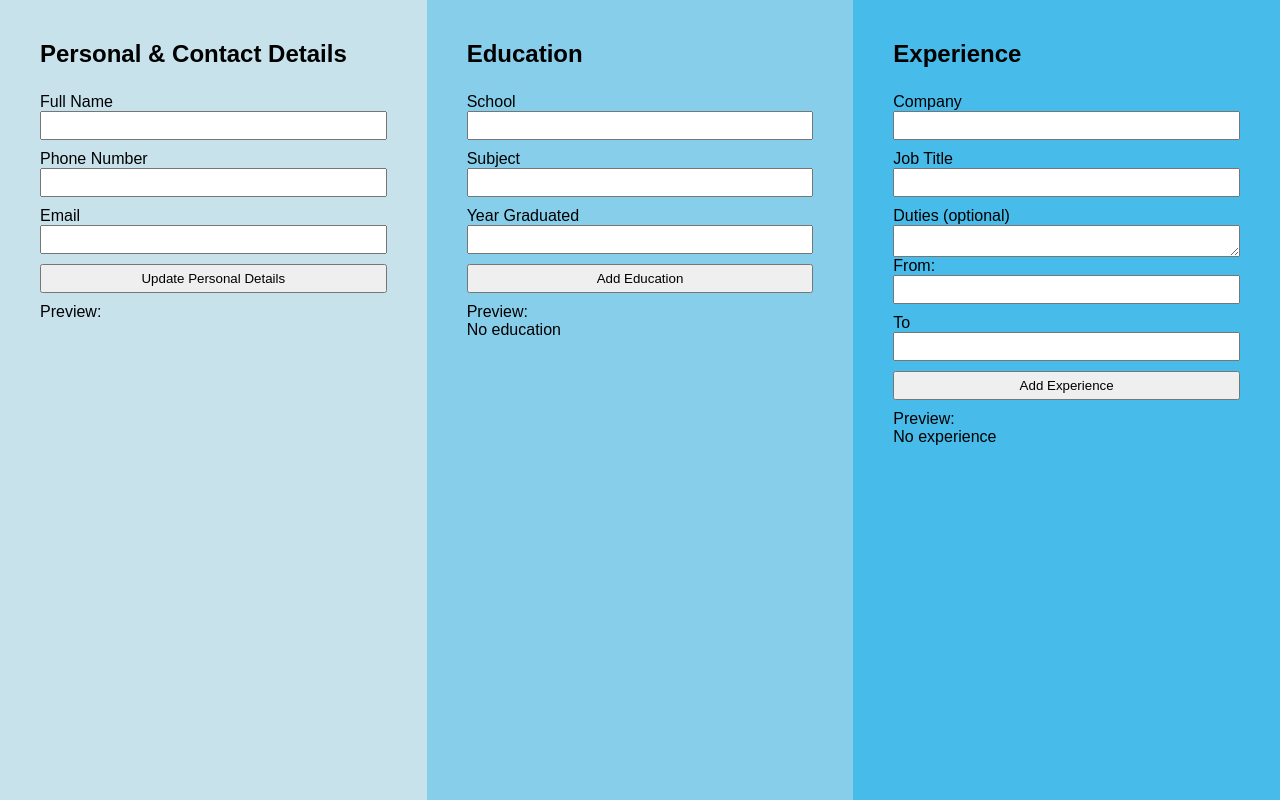
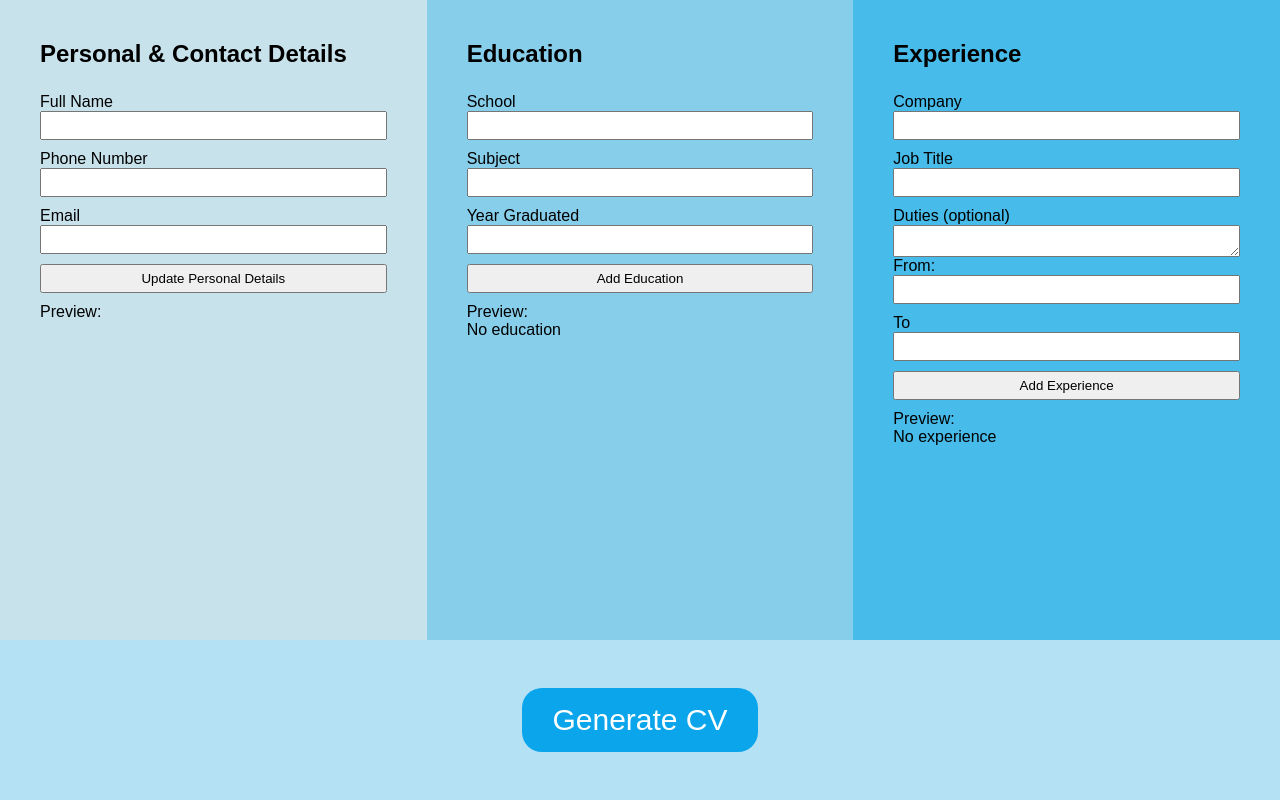
Before and after one commit to dhillman1989/cv-project, a React (Create React App) app: page / in a window 1280 px wide. Built offline with nearby package versions, Linux system fonts and the light colour scheme.

Commit message:
add cv toggle button, need to add cv page to toggle to

```diff
--- a/src/App.js
+++ b/src/App.js
@@ -6,13 +6,14 @@ import "./styles/app.css";
 import PersonalForm from "./components/PersonalForm";
 import EducationForm from "./components/EducationForm";
 import ExperienceForm from "./components/ExperienceForm";
-import Summary from "./components/Summary";
+import ShowCvControl from "./components/ShowCvControl";
 
 class App extends Component {
   constructor(props) {
     super(props);
 
     this.state = {
+      showCV: false,
       fullName: "",
       phone: "",
       email: "",
@@ -101,6 +102,10 @@ class App extends Component {
     });
   };
 
+  toggleMode = () => {
+    this.setState({ showCV: !this.state.showCV });
+  };
+
   render() {
     const {
       fullName,
@@ -151,6 +156,7 @@ class App extends Component {
           onSubmitExperience={this.onSubmitExperience}
           deleteExperience={this.deleteExperience}
         />
+        <ShowCvControl toggleMode={this.toggleMode} />
       </div>
     );
   }
--- /dev/null
+++ b/src/components/ShowCvControl.js
@@ -0,0 +1,19 @@
+import React, { Component } from "react";
+import "../styles/showCvControl.css";
+
+class ShowCvControl extends Component {
+  constructor(props) {
+    super(props);
+    this.toggleMode = this.props.toggleMode.bind(this);
+  }
+
+  render() {
+    return (
+      <div className="showCvControl">
+        <button onClick={() => this.toggleMode()}>Generate CV</button>
+      </div>
+    );
+  }
+}
+
+export default ShowCvControl;
--- a/src/components/Summary.js
+++ /dev/null
@@ -1,70 +0,0 @@
-import React, { Component } from "react";
-import "../styles/summary.css";
-
-class Summary extends Component {
-  constructor(props) {
-    super(props);
-    this.deleteExperience = this.props.deleteExperience.bind(this);
-    this.deleteEducation = this.props.deleteEducation.bind(this);
-  }
-
-  render() {
-    const {
-      personal,
-      education,
-      experience,
-      deleteExperience,
-      deleteEducation,
-    } = this.props;
-
-    return (
-      <div className="summary">
-        <h1>Summary</h1>
-        <h2>{personal.fullName}</h2>
-        <p>{personal.email}</p>
-        <p>{personal.phone}</p>
-
-        <h2>Education</h2>
-        <ul>
-          {education.length ? (
-            education.map((edu) => (
-              <li key={edu.id}>
-                <h3>{edu.school}</h3>
-                <p> {edu.subject}</p>
-                <p>Graduated: {edu.year}</p>
-                <button onClick={() => deleteEducation(edu.id)}>
-                  Delete {edu.school}
-                </button>
-              </li>
-            ))
-          ) : (
-            <p>No education</p>
-          )}
-        </ul>
-
-        <h2>Experience</h2>
-        <ul>
-          {experience.length ? (
-            experience.map((exp) => (
-              <li key={exp.id}>
-                <h3>Company: {exp.company}</h3>
-                <h5>Job Title: {exp.jobTitle}</h5>
-                <h5>
-                  Years: {exp.yearFrom} - {exp.yearTo}
-                </h5>
-                <p>Duties: {exp.duties}</p>
-                <button onClick={() => deleteExperience(exp.id)}>
-                  Delete {exp.company}
-                </button>
-              </li>
-            ))
-          ) : (
-            <p>No experience</p>
-          )}
-        </ul>
-      </div>
-    );
-  }
-}
-
-export default Summary;
--- a/src/styles/educationForm.css
+++ b/src/styles/educationForm.css
@@ -4,6 +4,7 @@
   flex-direction: column;
   justify-content: flex-start;
   width: calc(100vw / 3);
+  height: 80vh;
   padding: 40px;
 }
 
--- a/src/styles/experienceForm.css
+++ b/src/styles/experienceForm.css
@@ -4,6 +4,7 @@
   flex-direction: column;
   justify-content: flex-start;
   width: calc(100vw / 3);
+  height: 80vh;
   padding: 40px;
 }
 
--- a/src/styles/personalForm.css
+++ b/src/styles/personalForm.css
@@ -4,6 +4,7 @@
   flex-direction: column;
   justify-content: flex-start;
   width: calc(100vw / 3);
+  height: 80vh;
   padding: 40px;
 }
 
--- /dev/null
+++ b/src/styles/showCvControl.css
@@ -0,0 +1,24 @@
+.showCvControl {
+  background-color: rgb(180, 225, 243);
+  width: 100%;
+  height: 20vh;
+  display: flex;
+  align-items: center;
+  justify-content: center;
+}
+
+.showCvControl button {
+  padding: 15px 30px;
+  background-color: rgb(11, 165, 236);
+  color: #fff;
+  font-size: 30px;
+  border-radius: 20px;
+  border: 0;
+  outline: none;
+  transition: all 1s;
+}
+
+.showCvControl button:hover {
+  box-shadow: 3px 3px 3px 3px rgba(83, 143, 255, 0.3);
+  transform: scale(0.95);
+}
--- a/src/styles/summary.css
+++ /dev/null
@@ -1,11 +0,0 @@
-.summary {
-  width: 100%;
-  display: flex;
-  align-items: center;
-  flex-direction: column;
-  text-align: center;
-}
-
-.summary > * {
-  margin-top: 10px;
-}
```
